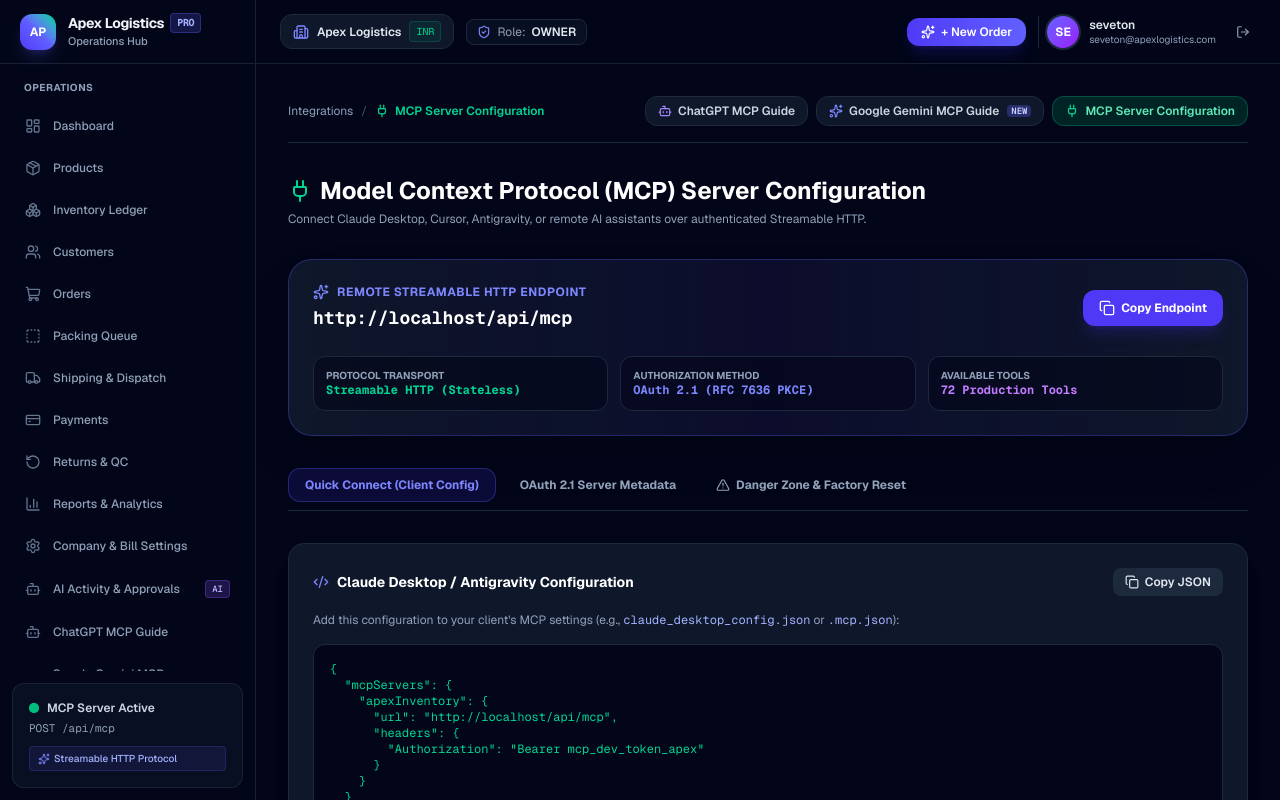
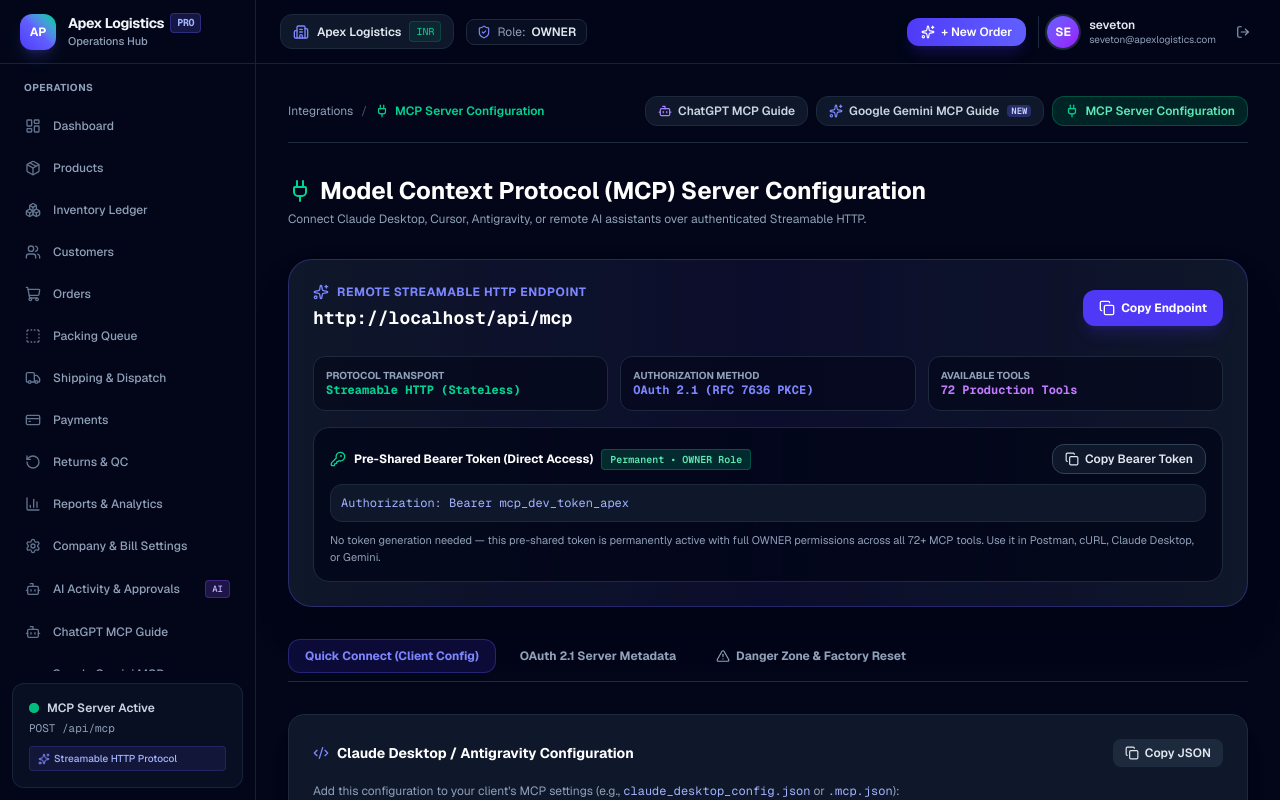
Before and after one commit to abhinavstechdev/product-manager, a Next.js app: page /mcp-connections in a window 1280 px wide. Built offline with nearby package versions, Linux system fonts and the light colour scheme; no server answers; the database is empty.

Commit message:
feat(mcp): add pre-shared Bearer token quick access cards with 1-click copy to settings and connections pages

```diff
--- a/app/mcp-connections/page.tsx
+++ b/app/mcp-connections/page.tsx
@@ -7,6 +7,7 @@
 export function McpConnectionsPage() {
   const [copiedEndpoint, setCopiedEndpoint] = useState(false);
   const [copiedConfig, setCopiedConfig] = useState(false);
+  const [copiedDevToken, setCopiedDevToken] = useState(false);
   const [activeTab, setActiveTab] = useState<"streamable" | "oauth" | "reset">("streamable");
   const [resetPassword, setResetPassword] = useState("");
   const [resetLoading, setResetLoading] = useState(false);
@@ -146,6 +147,32 @@
             <span className="text-slate-400 text-[10px] uppercase font-bold block">Available Tools</span>
             <span className="font-mono text-purple-400 font-bold">72 Production Tools</span>
           </div>
+        </div>
+
+        {/* Pre-Shared Bearer Token (Direct Access) */}
+        <div className="p-4 rounded-2xl bg-slate-950/80 border border-slate-800 space-y-2.5">
+          <div className="flex flex-col sm:flex-row sm:items-center justify-between gap-2">
+            <div className="flex items-center gap-2 flex-wrap">
+              <KeyRound className="w-4 h-4 text-emerald-400" />
+              <span className="text-xs font-bold text-white">Pre-Shared Bearer Token (Direct Access)</span>
+              <span className="text-[10px] bg-emerald-500/20 text-emerald-300 font-mono px-2 py-0.5 rounded border border-emerald-500/30 font-semibold">
+                Permanent • OWNER Role
+              </span>
+            </div>
+            <button
+              onClick={() => copyToClipboard("Bearer mcp_dev_token_apex", setCopiedDevToken)}
+              className="flex items-center gap-1.5 px-3 py-1.5 rounded-xl bg-slate-900 hover:bg-slate-800 text-slate-200 border border-slate-700 text-xs font-semibold cursor-pointer self-start sm:self-auto transition"
+            >
+              {copiedDevToken ? <Check className="w-3.5 h-3.5 text-emerald-400" /> : <Copy className="w-3.5 h-3.5" />}
+              <span>{copiedDevToken ? "Copied Token!" : "Copy Bearer Token"}</span>
+            </button>
+          </div>
+          <div className="p-2.5 bg-slate-900 rounded-xl border border-slate-800 font-mono text-xs text-indigo-300 break-all select-all flex items-center justify-between">
+            <span>Authorization: Bearer mcp_dev_token_apex</span>
+          </div>
+          <p className="text-[11px] text-slate-400">
+            No token generation needed — this pre-shared token is permanently active with full OWNER permissions across all 72+ MCP tools. Use it in Postman, cURL, Claude Desktop, or Gemini.
+          </p>
         </div>
       </div>
 
--- a/app/settings/page.tsx
+++ b/app/settings/page.tsx
@@ -26,6 +26,10 @@
   Sparkles,
   Crop,
   Maximize2,
+  Plug,
+  KeyRound,
+  Copy,
+  ExternalLink,
 } from "lucide-react";
 import { useBranding } from "@/components/BrandingContext";
 
@@ -34,6 +38,7 @@
   const [loading, setLoading] = useState(true);
   const [saving, setSaving] = useState(false);
   const [message, setMessage] = useState<{ type: "success" | "error"; text: string } | null>(null);
+  const [copiedDevToken, setCopiedDevToken] = useState(false);
 
   interface LogoMeta {
     width: number;
@@ -908,6 +913,53 @@
           </div>
         </div>
 
+        {/* Section 5: Model Context Protocol (MCP) API Token & Remote Access */}
+        <div className="bg-slate-900 border border-slate-800 rounded-2xl p-6 sm:p-7 space-y-4 shadow-xl">
+          <div className="flex flex-col sm:flex-row sm:items-center justify-between gap-2 border-b border-slate-800/80 pb-3">
+            <div className="flex items-center gap-2 text-indigo-400 text-xs font-bold uppercase tracking-wider">
+              <Plug className="w-4 h-4" />
+              <span>Model Context Protocol (MCP) Developer Access</span>
+            </div>
+            <Link
+              href="/mcp-connections"
+              className="text-xs text-indigo-400 hover:text-indigo-300 flex items-center gap-1 font-semibold"
+            >
+              <span>Full MCP Server Guide &amp; Tools</span>
+              <ExternalLink className="w-3.5 h-3.5" />
+            </Link>
+          </div>
+
+          <div className="p-4 bg-slate-950/70 rounded-xl border border-slate-800 space-y-2.5">
+            <div className="flex flex-col sm:flex-row sm:items-center justify-between gap-2">
+              <div className="flex items-center gap-2 flex-wrap">
+                <KeyRound className="w-4 h-4 text-emerald-400" />
+                <span className="text-xs font-bold text-white">Pre-Shared Bearer Token (Direct Access)</span>
+                <span className="text-[10px] bg-emerald-500/20 text-emerald-300 font-mono px-2 py-0.5 rounded border border-emerald-500/30 font-semibold">
+                  Permanent • Full OWNER Scopes
+                </span>
+              </div>
+              <button
+                type="button"
+                onClick={() => {
+                  navigator.clipboard.writeText("Bearer mcp_dev_token_apex");
+                  setCopiedDevToken(true);
+                  setTimeout(() => setCopiedDevToken(false), 2000);
+                }}
+                className="flex items-center gap-1.5 px-3 py-1.5 rounded-xl bg-slate-900 hover:bg-slate-800 text-slate-200 border border-slate-700 text-xs font-semibold cursor-pointer self-start sm:self-auto transition"
+              >
+                {copiedDevToken ? <Check className="w-3.5 h-3.5 text-emerald-400" /> : <Copy className="w-3.5 h-3.5" />}
+                <span>{copiedDevToken ? "Copied!" : "Copy Bearer Token"}</span>
+              </button>
+            </div>
+            <div className="p-2.5 bg-slate-900 rounded-lg border border-slate-800 font-mono text-xs text-indigo-300 select-all">
+              Authorization: Bearer mcp_dev_token_apex
+            </div>
+            <p className="text-[11px] text-slate-400">
+              No generation needed — this pre-shared development token is permanently active on your workspace with full access to all 72+ catalog, inventory, and order MCP tools.
+            </p>
+          </div>
+        </div>
+
         {/* Submit Button */}
         <div className="flex items-center justify-end pt-2 pb-6">
           <button
```
